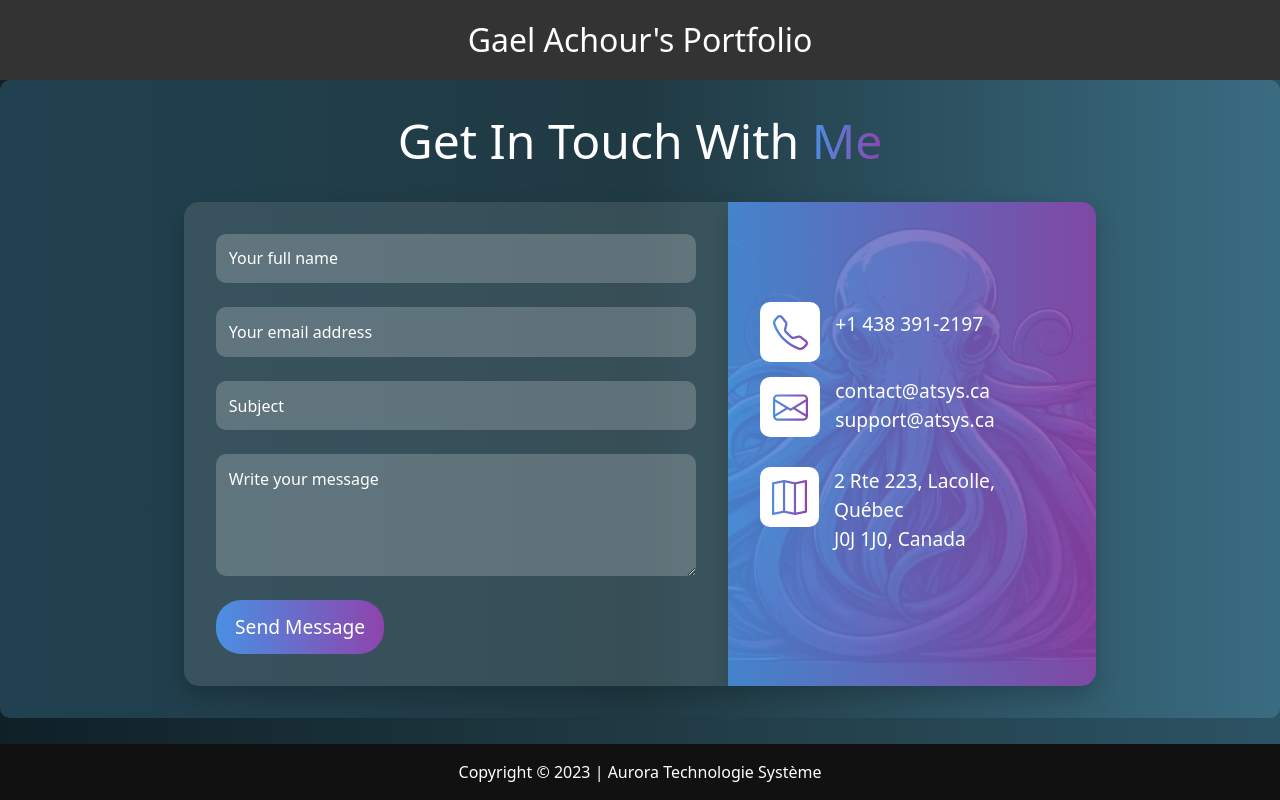
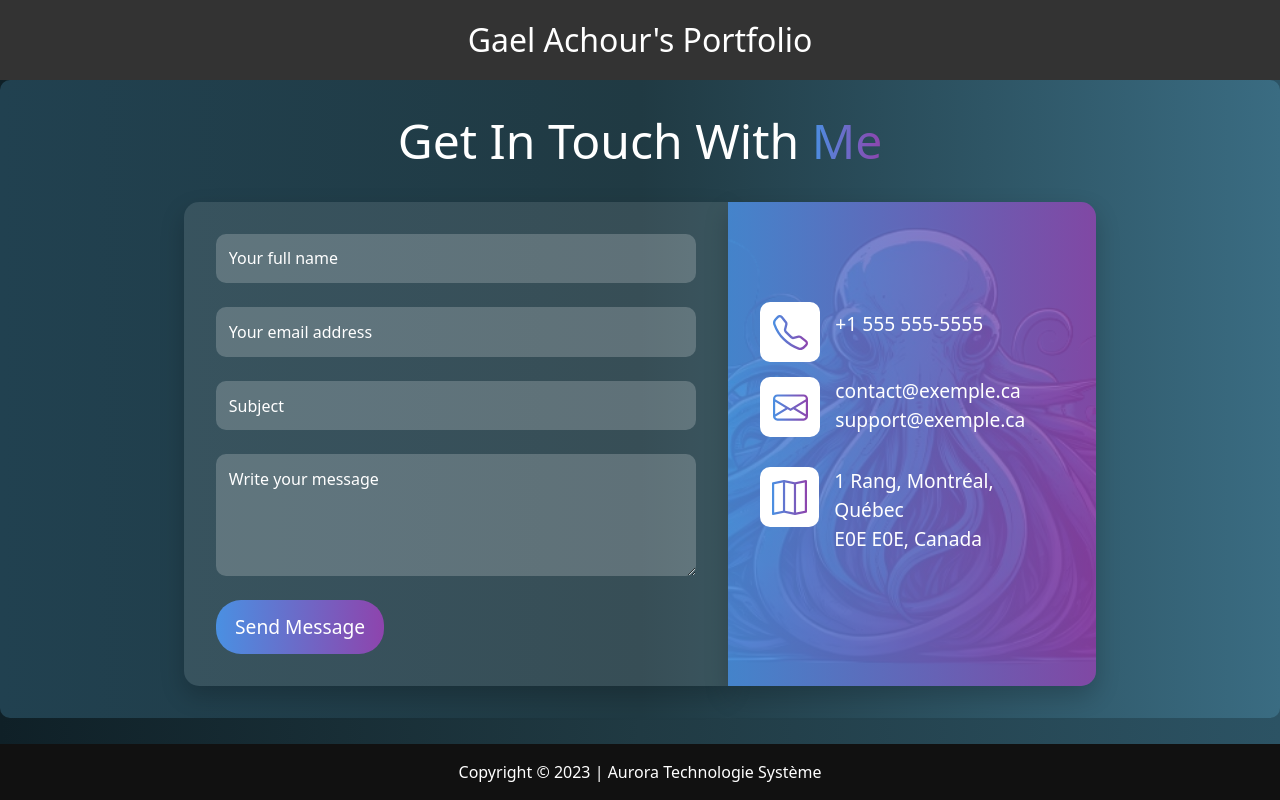
Before and after one commit to drachour/tmp-ppcvr, a React (Create React App) app: page /contact in a window 1280 px wide. Built offline with nearby package versions, Linux system fonts and the light colour scheme.

Commit message:
minor update

```diff
--- a/src/pages/Contact.js
+++ b/src/pages/Contact.js
@@ -200,7 +200,7 @@ const Contact = () => {
               </svg>
             </IconBox>
             <TextInfo>
-              <span>+1 438 391-2197</span>
+              <span>+1 555 555-5555</span>
             </TextInfo>
           </SingleBox>
           <SingleBox>
@@ -212,8 +212,8 @@ const Contact = () => {
               </svg>
             </IconBox>
             <TextInfo>
-              <span>contact@atsys.ca</span>
-              <span>support@atsys.ca</span>
+              <span>contact@exemple.ca</span>
+              <span>support@exemple.ca</span>
             </TextInfo>
           </SingleBox>
           <SingleBox>
@@ -225,8 +225,8 @@ const Contact = () => {
               </svg>
             </IconBox>
             <TextInfo>
-              <span>2 Rte 223, Lacolle, Québec</span>
-              <span>J0J 1J0, Canada</span>
+              <span>1 Rang, Montréal, Québec</span>
+              <span>E0E E0E, Canada</span>
             </TextInfo>
           </SingleBox>
         </ContactInformation>
```
